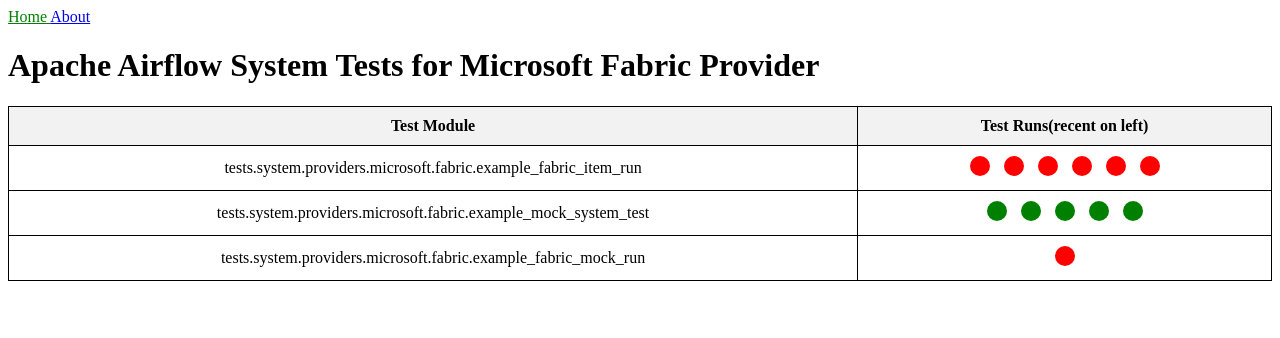
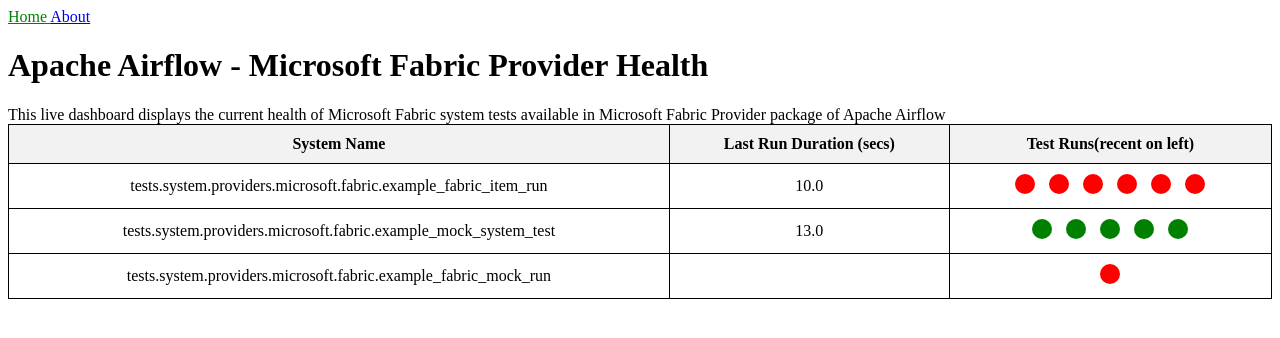
Before and after one commit to arsunda/fabric-airflow-system-dashboard, a Jekyll site: the page built from README.md, in a window 1280 px wide. Shown: the top 338 px of the page. Built offline with Jekyll 4.4.1, drawn with Linux system fonts in a browser that asks for light colours; our own code applies the rules of GitHub Pages for plain Markdown files.

Commit message:
Added last run duration field

```diff
--- a/_data/report.json
+++ b/_data/report.json
@@ -1 +1,67 @@
-[{"name": "tests.system.providers.microsoft.fabric.example_fabric_item_run", "last_runs": [{"timestamp": "2024-09-22T10:10:21.059129+00:00", "type": "failure"}, {"timestamp": "2024-09-22T10:36:57.955044+00:00", "type": "failure"}, {"timestamp": "2024-09-29T20:35:45.786175+00:00", "type": "failure"}, {"timestamp": "2024-09-29T21:22:39.604258+00:00", "type": "failure"}, {"timestamp": "2024-09-29T22:23:37.710105+00:00", "type": "failure"}, {"timestamp": "2024-09-12T10:28:22.783393+00:00", "type": "failure"}]}, {"name": "tests.system.providers.microsoft.fabric.example_mock_system_test", "last_runs": [{"timestamp": "2024-09-22T10:10:21.059129+00:00", "type": "success"}, {"timestamp": "2024-09-22T10:36:57.955044+00:00", "type": "success"}, {"timestamp": "2024-09-29T20:35:45.786175+00:00", "type": "success"}, {"timestamp": "2024-09-29T21:22:39.604258+00:00", "type": "success"}, {"timestamp": "2024-09-29T22:23:37.710105+00:00", "type": "success"}]}, {"name": "tests.system.providers.microsoft.fabric.example_fabric_mock_run", "last_runs": [{"timestamp": "2024-09-12T10:28:22.783393+00:00", "type": "failure"}]}]
+[
+  {
+    "name": "tests.system.providers.microsoft.fabric.example_fabric_item_run",
+    "last_run_duration": 10.0,
+    "last_runs": [
+      {
+        "timestamp": "2024-09-22T10:10:21.059129+00:00",
+        "type": "failure"
+      },
+      {
+        "timestamp": "2024-09-22T10:36:57.955044+00:00",
+        "type": "failure"
+      },
+      {
+        "timestamp": "2024-09-29T20:35:45.786175+00:00",
+        "type": "failure"
+      },
+      {
+        "timestamp": "2024-09-29T21:22:39.604258+00:00",
+        "type": "failure"
+      },
+      {
+        "timestamp": "2024-09-29T22:23:37.710105+00:00",
+        "type": "failure"
+      },
+      {
+        "timestamp": "2024-09-12T10:28:22.783393+00:00",
+        "type": "failure"
+      }
+    ]
+  },
+  {
+    "name": "tests.system.providers.microsoft.fabric.example_mock_system_test",
+    "last_run_duration": 13.0,
+    "last_runs": [
+      {
+        "timestamp": "2024-09-22T10:10:21.059129+00:00",
+        "type": "success"
+      },
+      {
+        "timestamp": "2024-09-22T10:36:57.955044+00:00",
+        "type": "success"
+      },
+      {
+        "timestamp": "2024-09-29T20:35:45.786175+00:00",
+        "type": "success"
+      },
+      {
+        "timestamp": "2024-09-29T21:22:39.604258+00:00",
+        "type": "success"
+      },
+      {
+        "timestamp": "2024-09-29T22:23:37.710105+00:00",
+        "type": "success"
+      }
+    ]
+  },
+  {
+    "name": "tests.system.providers.microsoft.fabric.example_fabric_mock_run",
+    "last_runs": [
+      {
+        "timestamp": "2024-09-12T10:28:22.783393+00:00",
+        "type": "failure"
+      }
+    ]
+  }
+]
--- a/_includes/report.html
+++ b/_includes/report.html
@@ -3,7 +3,7 @@
 <head>
   <meta charset="UTF-8">
   <meta name="viewport" content="width=device-width, initial-scale=1.0">
-  <title>Test Cases Report</title>
+  <title>Microsoft Fabric System tests</title>
   <style>
     table {
       width: 100%;
@@ -41,11 +41,13 @@
   </style>
 </head>
 <body>
-  <h1>Apache Airflow System Tests for Microsoft Fabric Provider</h1>
+  <h1>Apache Airflow - Microsoft Fabric Provider Health</h1>
+  <div>This live dashboard displays the current health of Microsoft Fabric system tests available in Microsoft Fabric Provider package of Apache Airflow</div>
   <table>
     <thead>
       <tr>
-        <th>Test Module</th>
+        <th>System Name</th>
+        <th>Last Run Duration (secs)</th>
         <th>Test Runs(recent on left)</th>
       </tr>
     </thead>
@@ -53,6 +55,7 @@
       {% for module in site.data.report %}
       <tr>
         <td>{{ module.name }}</td>
+        <td>{{ module.last_run_duration }}</td>
         {% assign runs = module.last_runs %}
         <td>
         {% for run in runs %}
```
